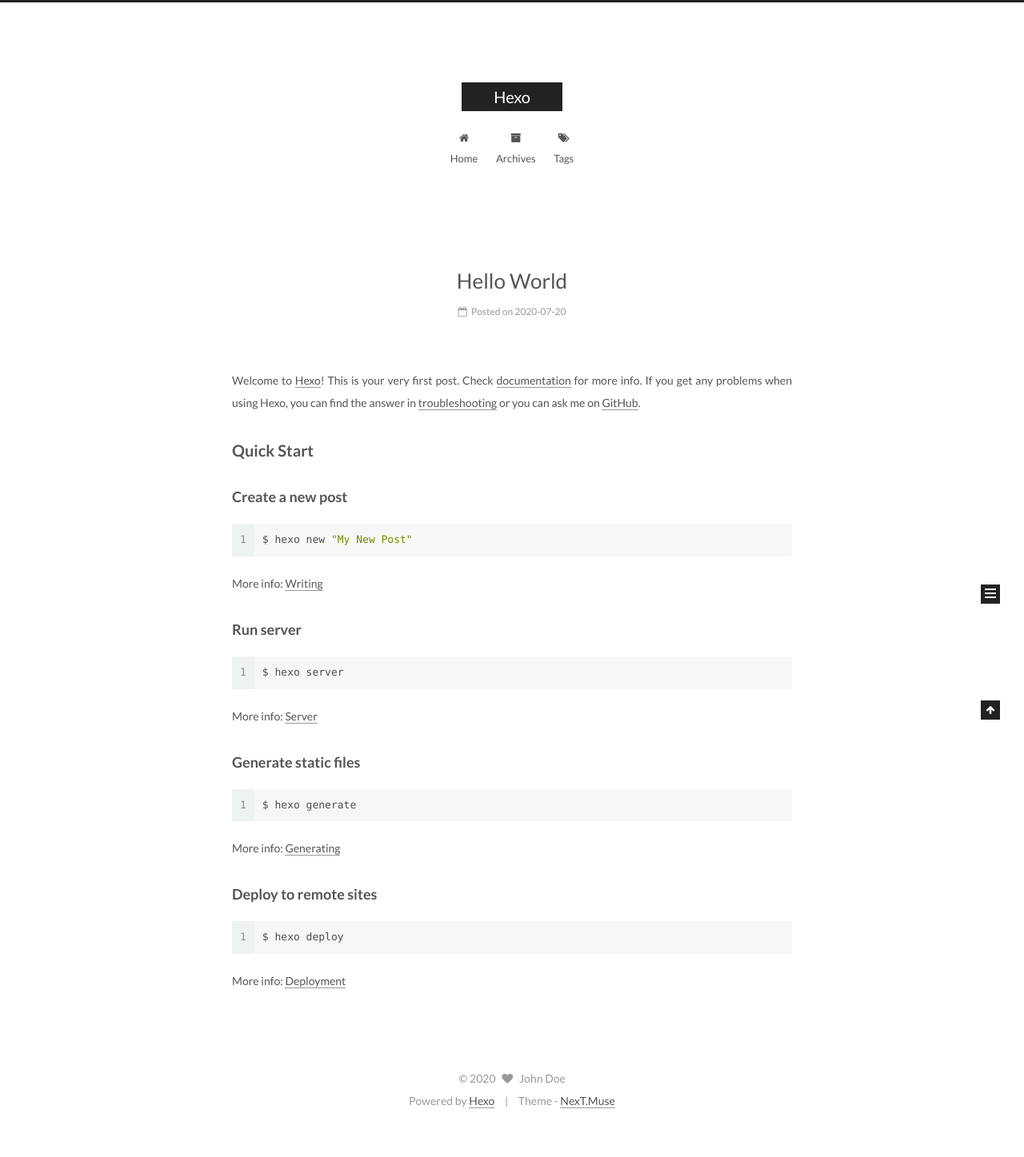
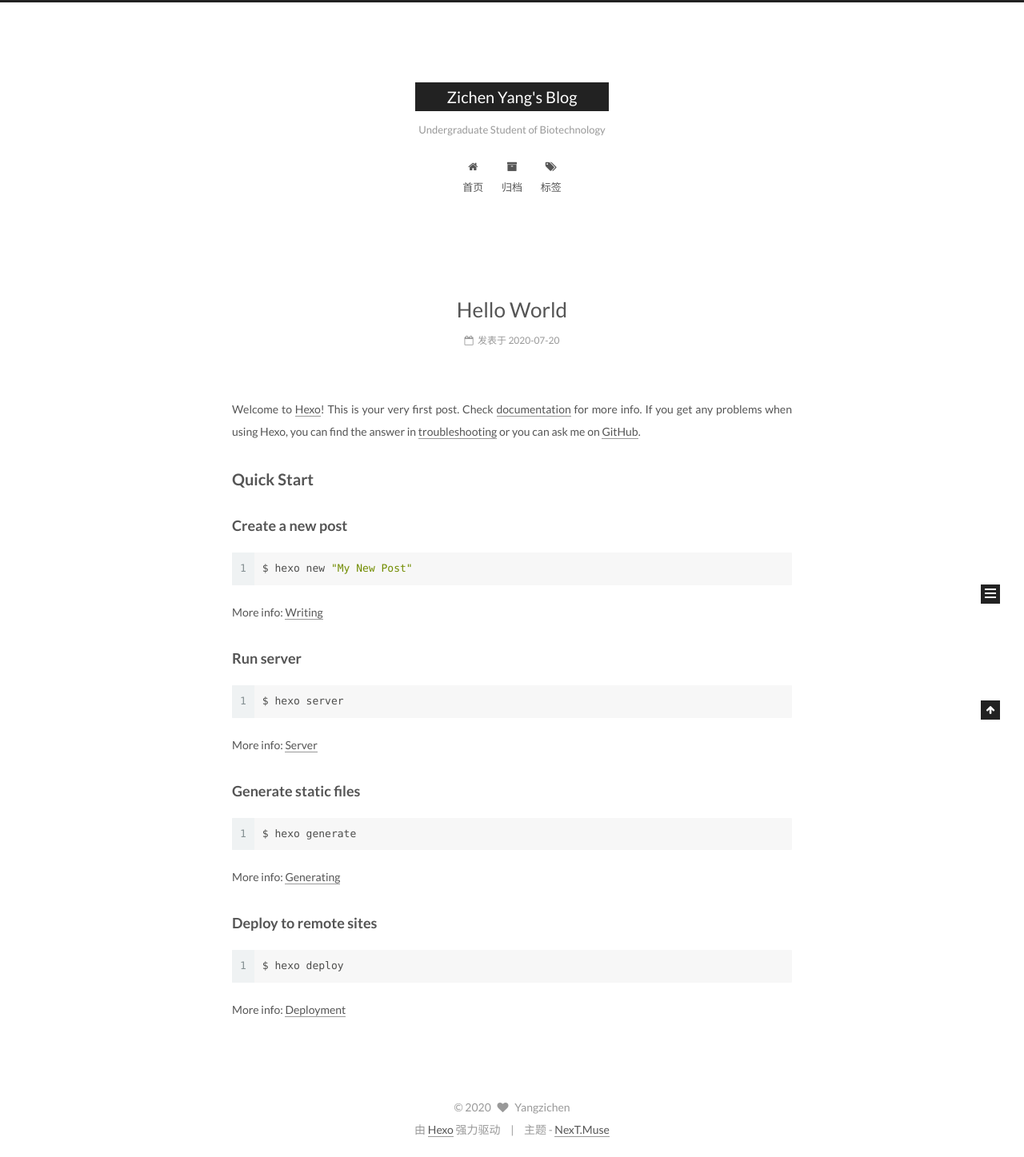
Before and after one commit to RazzyChen/RazzyChen.github.io, a plain HTML site: page index.html in a window 1280 px wide. Shown: the whole page at 80% size. Before the commit the page ends 1411 px from the top, so only its background shows below. Drawn offline with Linux system fonts and the light colour scheme.

Commit message:
Site updated: 2020-07-20 16:27:05

```diff
--- a/css/main.css
+++ b/css/main.css
@@ -1807,7 +1807,7 @@
   width: 4px;
   height: 4px;
   border-radius: 50%;
-  background: #6effd1;
+  background: #9fffe0;
 }
 .links-of-blogroll {
   font-size: 13px;
--- a/index.html
+++ b/index.html
@@ -5,7 +5,7 @@
 
 
 
-<html class="theme-next muse use-motion" lang="en">
+<html class="theme-next muse use-motion" lang="zh-Hans">
 <head>
   <meta charset="UTF-8"/>
 <meta http-equiv="X-UA-Compatible" content="IE=edge" />
@@ -95,11 +95,11 @@
 
 
 <meta property="og:type" content="website">
-<meta property="og:title" content="Hexo">
+<meta property="og:title" content="Zichen Yang&#39;s Blog">
 <meta property="og:url" content="http://yoursite.com/index.html">
-<meta property="og:site_name" content="Hexo">
-<meta property="og:locale" content="en_US">
-<meta property="article:author" content="John Doe">
+<meta property="og:site_name" content="Zichen Yang&#39;s Blog">
+<meta property="article:author" content="Yangzichen">
+<meta property="article:tag" content="Protein design and computional biology">
 <meta name="twitter:card" content="summary">
 
 
@@ -115,7 +115,7 @@
     motion: true,
     duoshuo: {
       userId: '0',
-      author: 'Author'
+      author: '博主'
     },
     algolia: {
       applicationID: '',
@@ -135,7 +135,7 @@
 
 
 
-  <title>Hexo</title>
+  <title>Zichen Yang's Blog</title>
 
 
 
@@ -153,7 +153,7 @@
 
 <meta name="generator" content="Hexo 4.2.1"></head>
 
-<body itemscope itemtype="http://schema.org/WebPage" lang="en">
+<body itemscope itemtype="http://schema.org/WebPage" lang="zh-Hans">
 
 
 
@@ -173,12 +173,12 @@
     <div class="custom-logo-site-title">
       <a href="/"  class="brand" rel="start">
         <span class="logo-line-before"><i></i></span>
-        <span class="site-title">Hexo</span>
+        <span class="site-title">Zichen Yang's Blog</span>
         <span class="logo-line-after"><i></i></span>
       </a>
     </div>
 
-        <p class="site-subtitle"></p>
+        <p class="site-subtitle">Undergraduate Student of Biotechnology</p>
 
   </div>
 
@@ -203,7 +203,7 @@
 
               <i class="menu-item-icon fa fa-fw fa-home"></i> <br />
 
-            Home
+            首页
           </a>
         </li>
 
@@ -213,7 +213,7 @@
 
               <i class="menu-item-icon fa fa-fw fa-archive"></i> <br />
 
-            Archives
+            归档
           </a>
         </li>
 
@@ -223,7 +223,7 @@
 
               <i class="menu-item-icon fa fa-fw fa-tags"></i> <br />
 
-            Tags
+            标签
           </a>
         </li>
 
@@ -263,13 +263,13 @@
     <link itemprop="mainEntityOfPage" href="http://yoursite.com/2020/07/20/hello-world/">
 
     <span hidden itemprop="author" itemscope itemtype="http://schema.org/Person">
-      <meta itemprop="name" content="John Doe">
+      <meta itemprop="name" content="Yangzichen">
       <meta itemprop="description" content="">
       <meta itemprop="image" content="/images/avatar.gif">
     </span>
 
     <span hidden itemprop="publisher" itemscope itemtype="http://schema.org/Organization">
-      <meta itemprop="name" content="Hexo">
+      <meta itemprop="name" content="Zichen Yang's Blog">
     </span>
 
 
@@ -289,9 +289,9 @@
                 <i class="fa fa-calendar-o"></i>
               </span>
 
-                <span class="post-meta-item-text">Posted on</span>
+                <span class="post-meta-item-text">发表于</span>
 
-              <time title="Post created" itemprop="dateCreated datePublished" datetime="2020-07-20T15:38:52+08:00">
+              <time title="创建于" itemprop="dateCreated datePublished" datetime="2020-07-20T15:38:52+08:00">
                 2020-07-20
               </time>
 
@@ -414,8 +414,8 @@
         <div class="site-author motion-element" itemprop="author" itemscope itemtype="http://schema.org/Person">
           <img class="site-author-image" itemprop="image"
                src="/images/avatar.gif"
-               alt="John Doe" />
-          <p class="site-author-name" itemprop="name">John Doe</p>
+               alt="Yangzichen" />
+          <p class="site-author-name" itemprop="name">Yangzichen</p>
 
               <p class="site-description motion-element" itemprop="description"></p>
 
@@ -426,7 +426,7 @@
             <div class="site-state-item site-state-posts">
               <a href="/archives/">
                 <span class="site-state-item-count">1</span>
-                <span class="site-state-item-name">posts</span>
+                <span class="site-state-item-name">日志</span>
               </a>
             </div>
 
@@ -475,16 +475,16 @@
   <span class="with-love">
     <i class="fa fa-heart"></i>
   </span>
-  <span class="author" itemprop="copyrightHolder">John Doe</span>
+  <span class="author" itemprop="copyrightHolder">Yangzichen</span>
 </div>
 
 
 <div class="powered-by">
-  Powered by <a class="theme-link" href="https://hexo.io" target="_blank" rel="noopener">Hexo</a>
+  由 <a class="theme-link" href="https://hexo.io" target="_blank" rel="noopener">Hexo</a> 强力驱动
 </div>
 
 <div class="theme-info">
-  Theme -
+  主题 -
   <a class="theme-link" href="https://github.com/iissnan/hexo-theme-next" target="_blank" rel="noopener">
     NexT.Muse
   </a>
```
Also changed, not shown: 2020/07/20/hello-world/index.html (+24 -24 lines), archives/2020/07/index.html (+20 -20 lines), archives/2020/index.html (+20 -20 lines), archives/index.html (+20 -20 lines).
